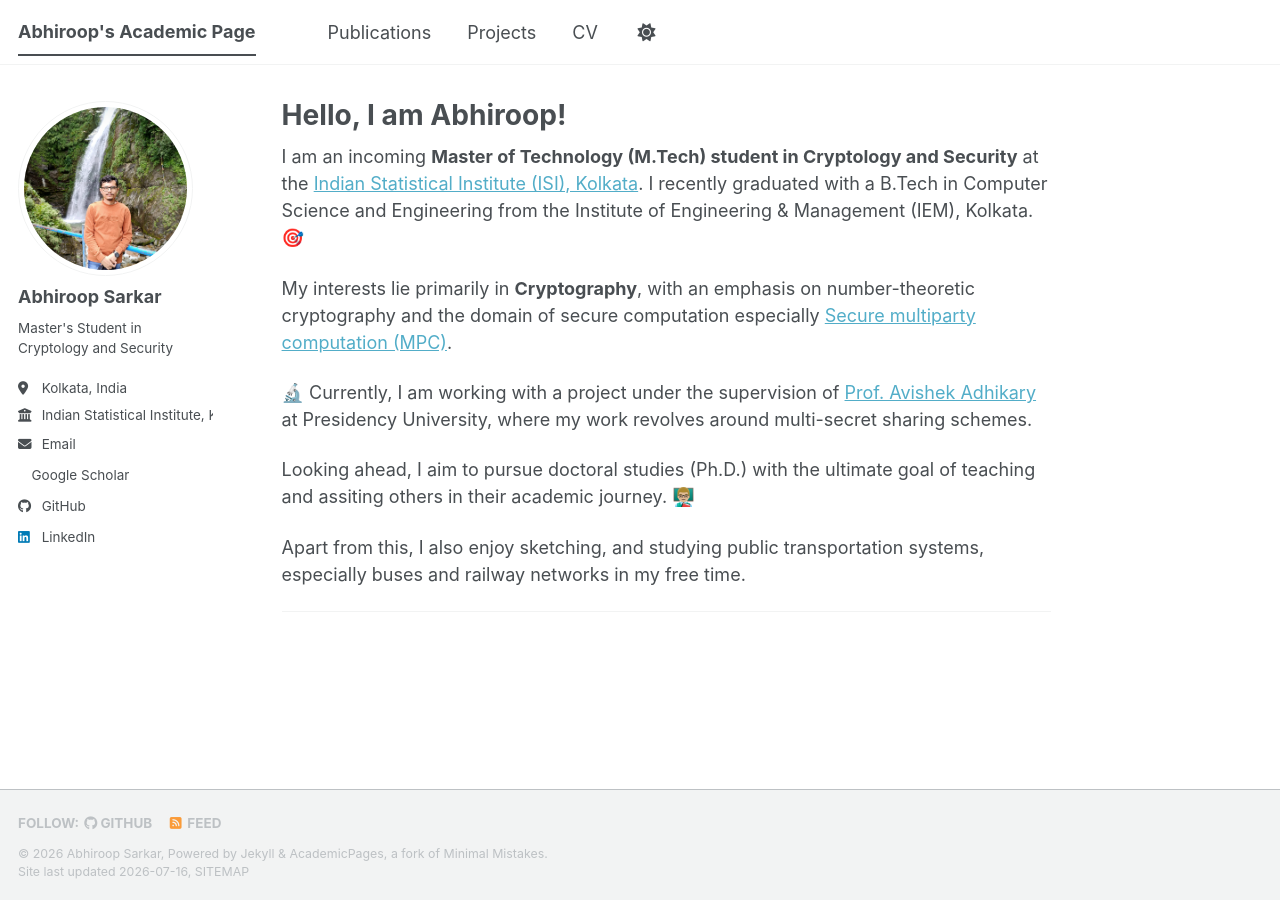
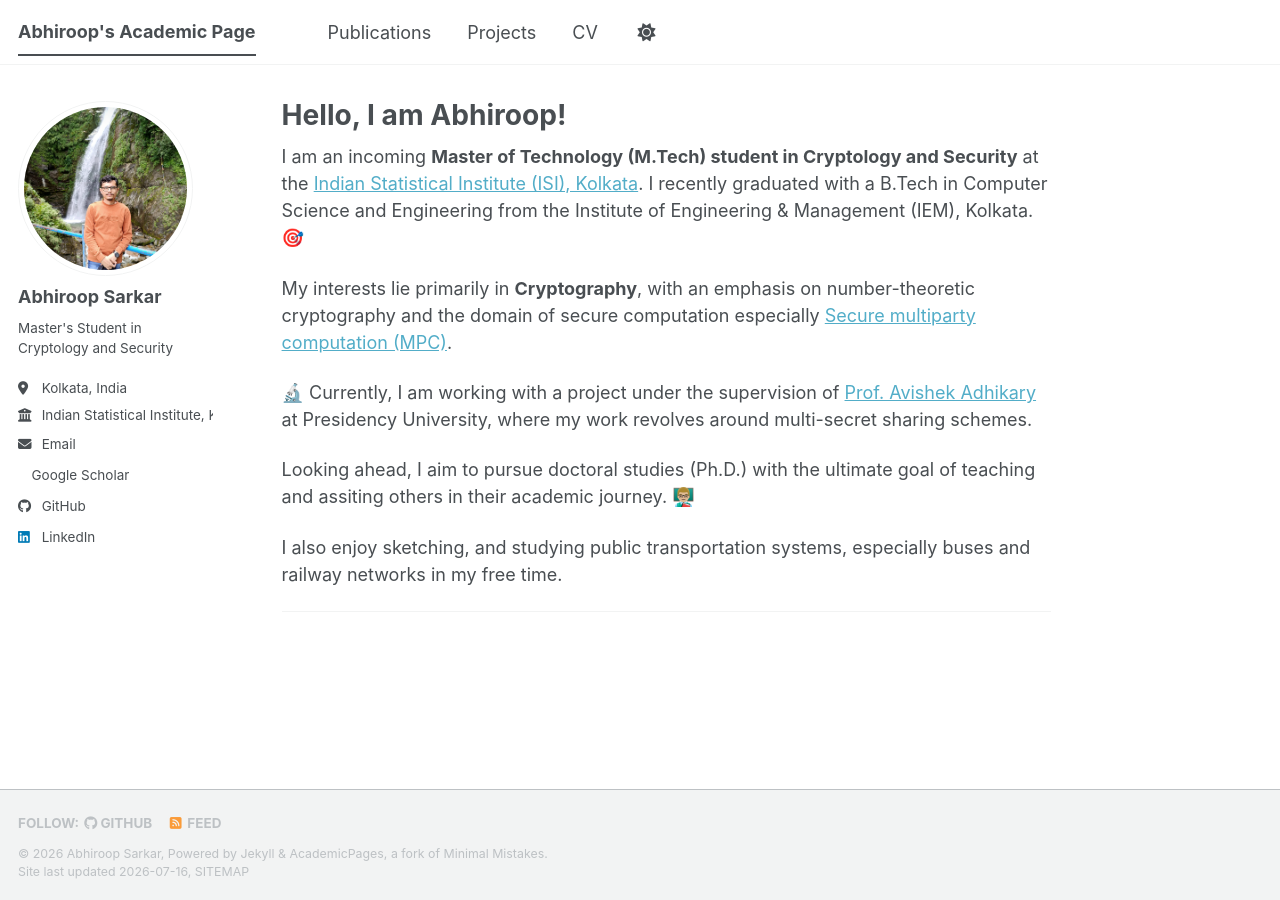
Before and after one commit to Abhiroop2004/Abhiroop2004.github.io, a Jekyll site: the page built from _pages/about.md, in a window 1280 px wide. Built offline with Jekyll 4.4.1, drawn with Linux system fonts in a browser that asks for light colours; a style sheet for code colours, icons or effects is not loaded.

Commit message:
Changes to home page

```diff
--- a/_pages/about.md
+++ b/_pages/about.md
@@ -15,6 +15,6 @@ My interests lie primarily in **Cryptography**, with an emphasis on number-theor
 
 Looking ahead, I aim to pursue doctoral studies (Ph.D.) with the ultimate goal of teaching and assiting others in their academic journey. 👨🏼‍🏫
 
-Apart from this, I also enjoy sketching, and studying public transportation systems, especially buses and railway networks in my free time.
+I also enjoy sketching, and studying public transportation systems, especially buses and railway networks in my free time.
 
 ---
```
